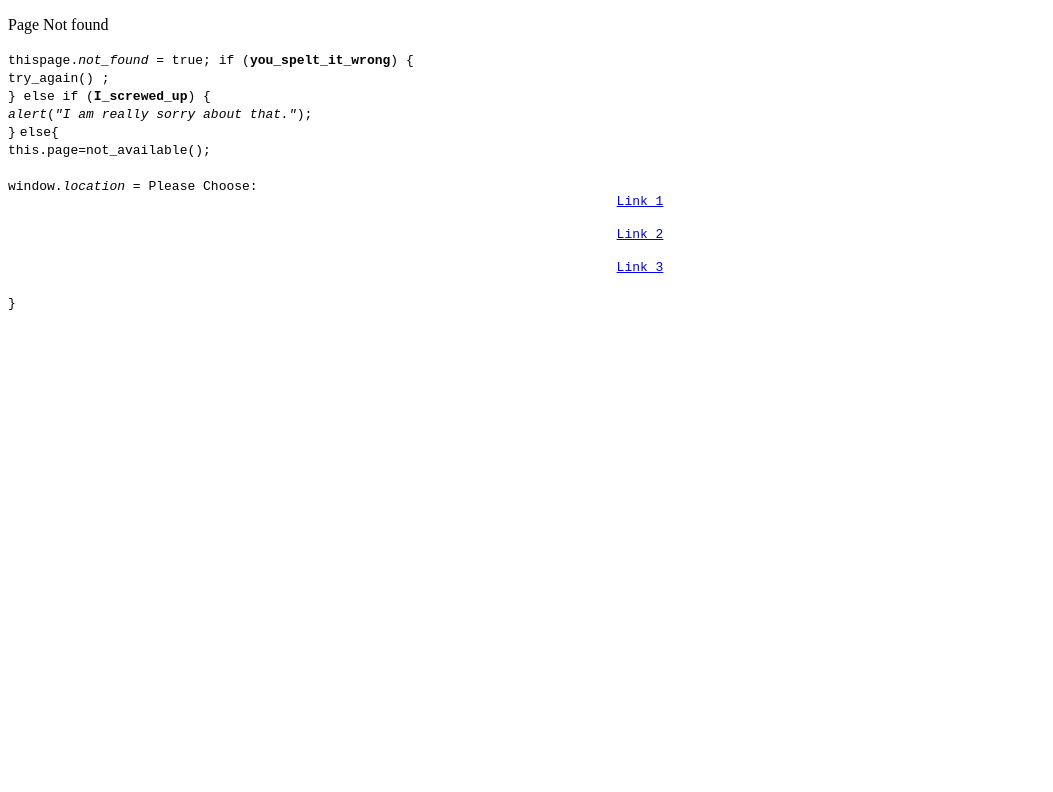
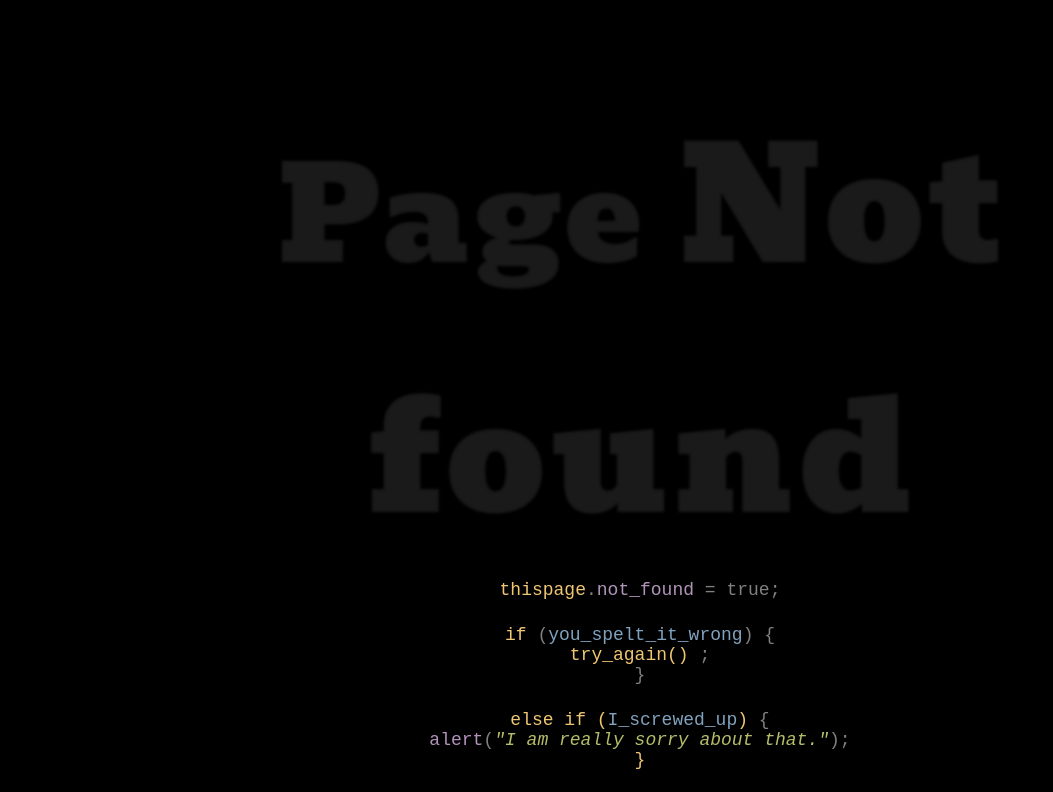
Before and after one commit to spiderb59/404-Error-Page-Playground, a plain HTML site: page index.html in a window 1280 px wide. Shown: the top 792 px of the page, without its empty margins (0-1053 px from the left). Drawn offline with Linux system fonts and the light colour scheme.

Commit message:
Added style for the page

```diff
--- a/index.html
+++ b/index.html
@@ -29,3 +29,71 @@
 
 </body>
 </html>
+<style>
+@import url("https://fonts.googleapis.com/css?family=Bevan");
+
+* {
+    padding: 0;
+    margin: 0;
+    box-sizing: border-box;
+}
+body {
+    background: black;
+    overflow: hidden;
+}
+p {
+    font-family: "Bevan", cursive;
+    font-size: 130px;
+    margin: 10vh 0 0;
+    text-align: center;
+    letter-spacing: 5px;
+    background-color: black;
+    color: transparent;
+    text-shadow: 2px 2px 3px rgba(255, 255, 255, 0.1);
+    -webkit-background-clip: text;
+    -moz-background-clip: text;
+    background-clip: text;
+
+    span {
+        font-size: 1.2em;
+    }
+}
+code {
+    color: grey;
+    text-align: center;
+    display: block;
+    font-size: 18px;
+    margin: 0 30px 25px;
+
+    span {
+        color: #f0c674;
+    }
+
+    i {
+        color: #b5bd68;
+    }
+
+    em {
+        color: #b294bb;
+        font-style: unset;
+    }
+
+    b {
+        color: #81a2be;
+        font-weight: 500;
+    }
+}
+a {
+    color: green;
+    font-family: monospace;
+    font-size: 20px;
+    text-decoration: underline;
+    margin-top:10px;
+    display:inline-block
+}
+@media screen and (max-width: 880px) {
+    p {
+        font-size: 14vw;
+    }
+}
+</style>
```
